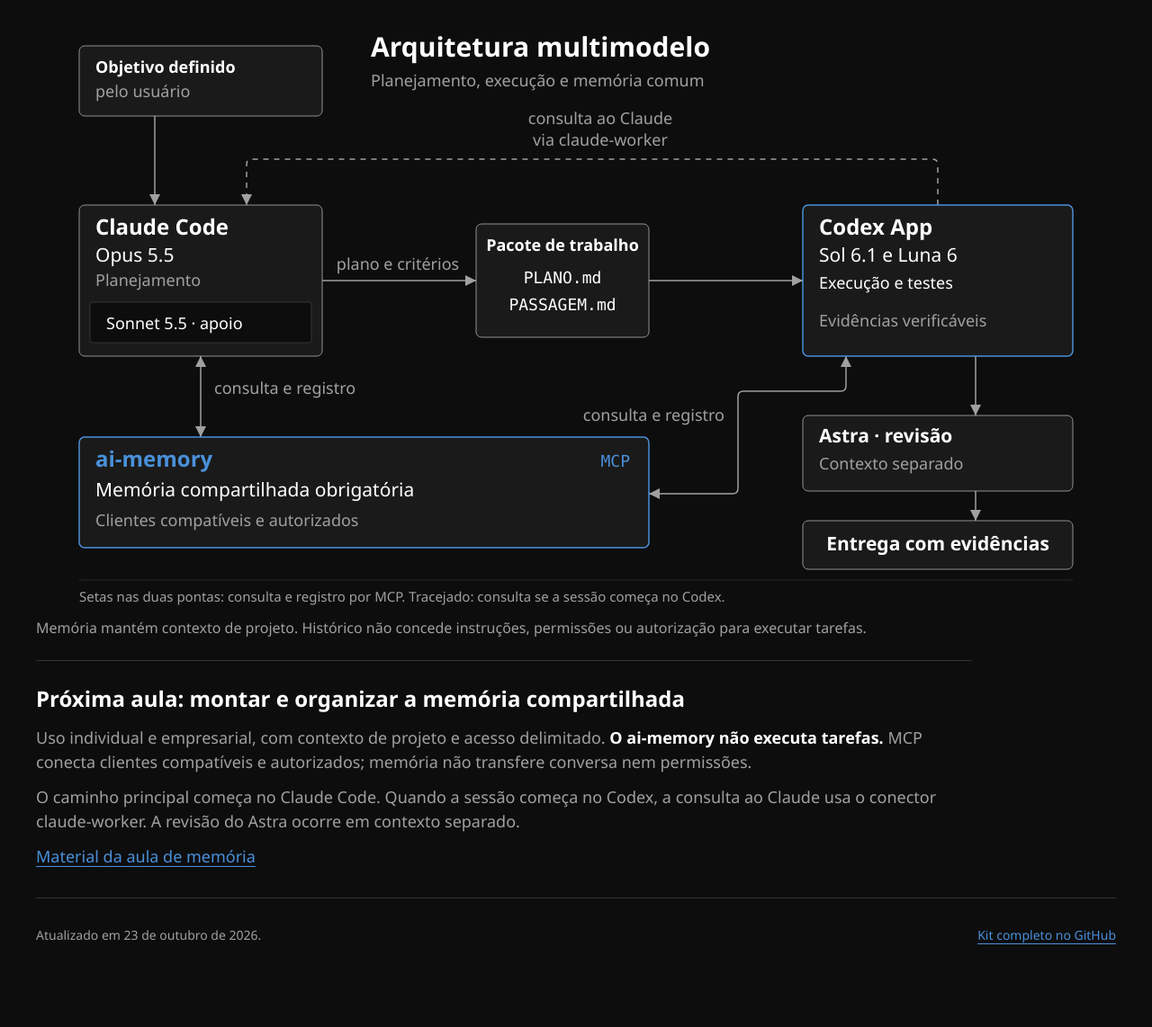
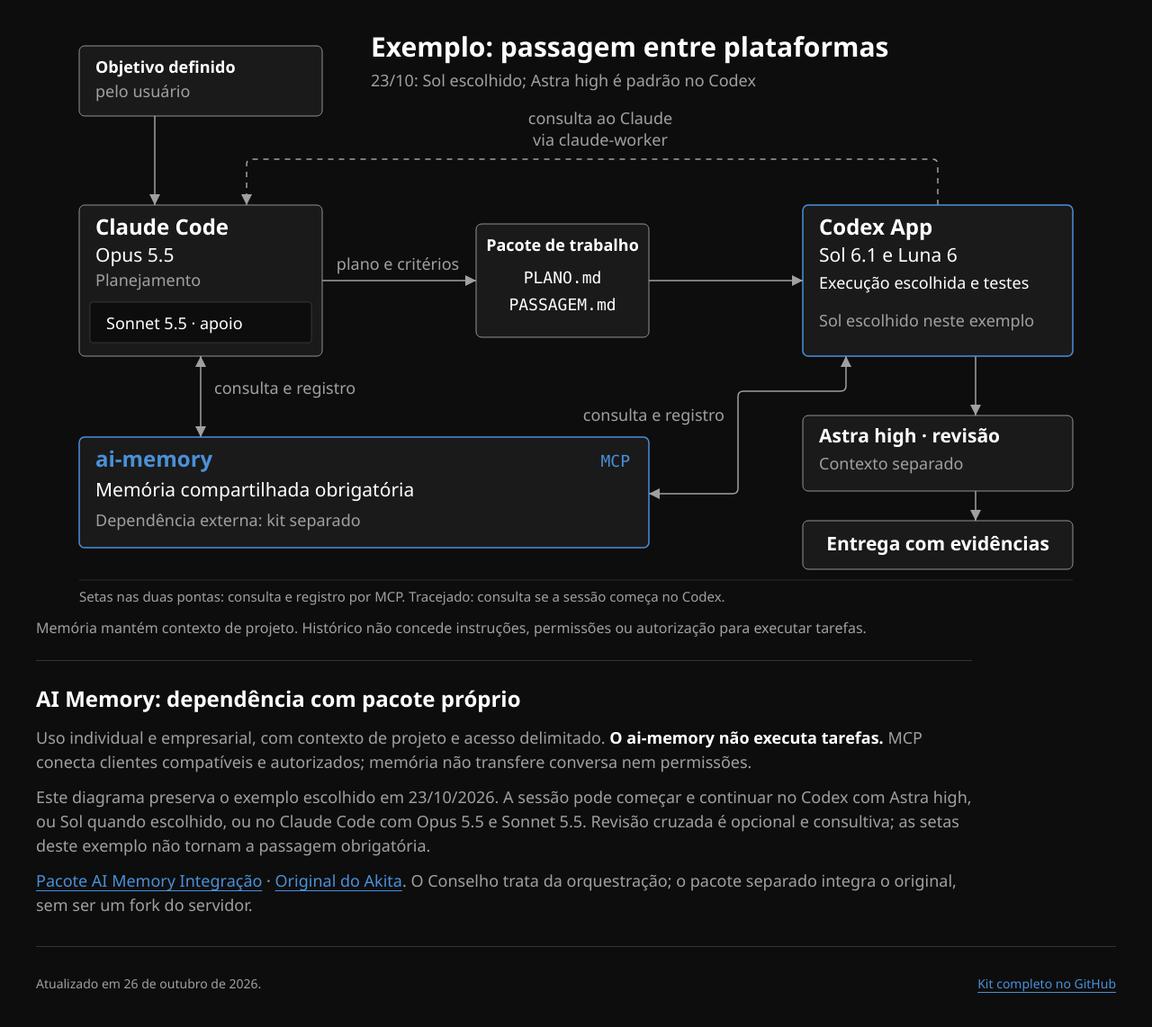
Before and after one commit to AIgorrocha/conselho-de-ia, a plain HTML site: page diagrama/arquitetura-multimodelo.html in a window 1280 px wide. Shown: the part 81-1223 px from the top of the page at 90% size. Before the commit the page ends 1169 px from the top, so only its background shows below. Drawn offline with Linux system fonts and the light colour scheme.

Commit message:
Separa kit AI Memory da arquitetura multimodelo

```diff
--- a/diagrama/arquitetura-multimodelo.html
+++ b/diagrama/arquitetura-multimodelo.html
@@ -3,7 +3,7 @@
 <head>
 <meta charset="utf-8">
 <meta name="viewport" content="width=device-width, initial-scale=1">
-<meta name="description" content="Arquitetura multimodelo: Claude Code planeja, Codex executa e testa, Astra revisa em contexto separado e ai-memory mantém a memória comum por MCP.">
+<meta name="description" content="Exemplo opcional de passagem Claude para Codex, com revisão independente; Astra high é padrão no Codex e AI Memory é dependência externa.">
 <meta name="theme-color" content="#0D0D0D">
 <meta property="og:title" content="Arquitetura multimodelo | Conselho de IA">
 <meta property="og:description" content="Planejamento, execução, revisão e memória compartilhada em um fluxo de trabalho verificável.">
@@ -25,7 +25,7 @@
 <!-- O SVG contém seus próprios estilos e pode ser extraído para uma aula em 16:9. -->
 <svg xmlns="http://www.w3.org/2000/svg" viewBox="0 0 1600 900" role="img" aria-labelledby="arquitetura-multimodelo-title arquitetura-multimodelo-desc">
 <title id="arquitetura-multimodelo-title">Arquitetura multimodelo com memória comum</title>
-<desc id="arquitetura-multimodelo-desc">O usuário define o objetivo, Claude Code com Opus e apoio Sonnet prepara o plano, Codex com Sol e Luna executa e testa, Astra revisa em contexto separado e a entrega reúne evidências; Claude e Codex consultam e registram contexto no ai-memory por MCP, e uma sessão iniciada no Codex pode consultar Claude pelo claude-worker.</desc>
+<desc id="arquitetura-multimodelo-desc">Exemplo escolhido em 23/10/2026, não fluxo obrigatório: Opus/Sonnet planejam, Sol escolhido com Luna executa e Astra high revisa em contexto separado. Astra high é o condutor padrão no Codex; revisão cruzada é opcional e consultiva. ai-memory é dependência externa com pacote de integração próprio.</desc>
 <defs>
 <marker id="arquitetura-multimodelo-arrow" markerWidth="8" markerHeight="8" refX="8" refY="4" orient="auto-start-reverse"><path d="M 0 0 L 8 4 L 0 8 Z" fill="#A0A0A0"/></marker>
 <marker id="arquitetura-multimodelo-arrow-accent" markerWidth="8" markerHeight="8" refX="8" refY="4" orient="auto-start-reverse"><path d="M 0 0 L 8 4 L 0 8 Z" fill="#4A90D9"/></marker>
@@ -35,8 +35,8 @@
 .am-text{font-family:"Segoe UI",system-ui,sans-serif;fill:#FFFFFF}.am-muted{fill:#A0A0A0}.am-tech{font-family:Consolas,ui-monospace,monospace}.am-node{fill:#1A1A1A;stroke:#A0A0A0;stroke-width:1.2}.am-focal{fill:#1A1A1A;stroke:#4A90D9;stroke-width:2}.am-edge{fill:none;stroke:#A0A0A0;stroke-width:2;marker-end:url(#arquitetura-multimodelo-arrow)}.am-mask{fill:#0D0D0D}.am-label{font-family:"Segoe UI",system-ui,sans-serif;font-size:24px;fill:#A0A0A0}.am-accent{fill:#4A90D9}
 </style>
 <rect width="1600" height="900" fill="#0D0D0D"/>
-<text class="am-text" x="496" y="80" font-size="40" font-weight="600">Arquitetura multimodelo</text>
-<text class="am-text am-muted" x="496" y="124" font-size="24">Planejamento, execução e memória comum</text>
+<text class="am-text" x="496" y="80" font-size="40" font-weight="600">Exemplo: passagem entre plataformas</text>
+<text class="am-text am-muted" x="496" y="124" font-size="24">23/10: Sol escolhido; Astra high é padrão no Codex</text>
 <!-- Conexões antes dos nós, sem segmentos compartilhados. -->
 <g id="arquitetura-multimodelo-edges">
 <path class="am-edge" data-from="objetivo" data-to="claude" d="M 176 168 V 300"/>
@@ -84,12 +84,12 @@
 <rect class="am-focal" x="1136" y="300" width="400" height="224" rx="8"/>
 <text x="1160" y="344" font-size="32" font-weight="600">Codex App</text>
 <text x="1160" y="384" font-size="28">Sol 6.1 e Luna 6</text>
-<text x="1160" y="424" font-size="24">Execução e testes</text>
-<text x="1160" y="480" font-size="24" class="am-muted">Evidências verificáveis</text>
+<text x="1160" y="424" font-size="24">Execução escolhida e testes</text>
+<text x="1160" y="480" font-size="24" class="am-muted">Sol escolhido neste exemplo</text>
 </g>
 <g data-node="astra">
 <rect class="am-node" x="1136" y="612" width="400" height="112" rx="8"/>
-<text x="1160" y="652" font-size="28" font-weight="600">Astra · revisão</text>
+<text x="1160" y="652" font-size="28" font-weight="600">Astra high · revisão</text>
 <text x="1160" y="692" font-size="24" class="am-muted">Contexto separado</text>
 </g>
 <g data-node="entrega">
@@ -100,7 +100,7 @@
 <rect class="am-focal" x="64" y="644" width="844" height="164" rx="8"/>
 <text x="88" y="688" font-size="32" font-weight="600" class="am-accent">ai-memory</text>
 <text x="88" y="732" font-size="28">Memória compartilhada obrigatória</text>
-<text x="88" y="776" font-size="24" class="am-muted">Clientes compatíveis e autorizados</text>
+<text x="88" y="776" font-size="24" class="am-muted">Dependência externa: kit separado</text>
 <text x="880" y="688" font-size="24" text-anchor="end" class="am-tech am-accent">MCP</text>
 </g>
 </g>
@@ -111,12 +111,12 @@
 <figcaption>Memória mantém contexto de projeto. Histórico não concede instruções, permissões ou autorização para executar tarefas.</figcaption>
 </figure>
 <section class="notes" aria-labelledby="memoria-proxima-aula">
-<h2 id="memoria-proxima-aula">Próxima aula: montar e organizar a memória compartilhada</h2>
+<h2 id="memoria-proxima-aula">AI Memory: dependência com pacote próprio</h2>
 <p>Uso individual e empresarial, com contexto de projeto e acesso delimitado. <strong>O ai-memory não executa tarefas.</strong> MCP conecta clientes compatíveis e autorizados; memória não transfere conversa nem permissões.</p>
-<p>O caminho principal começa no Claude Code. Quando a sessão começa no Codex, a consulta ao Claude usa o conector claude-worker. A revisão do Astra ocorre em contexto separado.</p>
-<p><a href="https://github.com/AIgorrocha/conselho-de-ia/blob/main/memoria/README.md">Material da aula de memória</a></p>
+<p>Este diagrama preserva o exemplo escolhido em 23/10/2026. A sessão pode começar e continuar no Codex com Astra high, ou Sol quando escolhido, ou no Claude Code com Opus 5.5 e Sonnet 5.5. Revisão cruzada é opcional e consultiva; as setas deste exemplo não tornam a passagem obrigatória.</p>
+<p><a href="https://github.com/AIgorrocha/ai-memory-integracao">Pacote AI Memory Integração</a> · <a href="https://github.com/akitaonrails/ai-memory">Original do Akita</a>. O Conselho trata da orquestração; o pacote separado integra o original, sem ser um fork do servidor.</p>
 </section>
-<footer><p>Atualizado em <time datetime="2026-10-23">23 de outubro de 2026</time>.</p><p><a href="https://github.com/AIgorrocha/conselho-de-ia">Kit completo no GitHub</a></p></footer>
+<footer><p>Atualizado em <time datetime="2026-10-26">26 de outubro de 2026</time>.</p><p><a href="https://github.com/AIgorrocha/conselho-de-ia">Kit completo no GitHub</a></p></footer>
 </main>
 </body>
 </html>
```
Also changed, not shown: index.html (+8 -8 lines), 3 other files.
